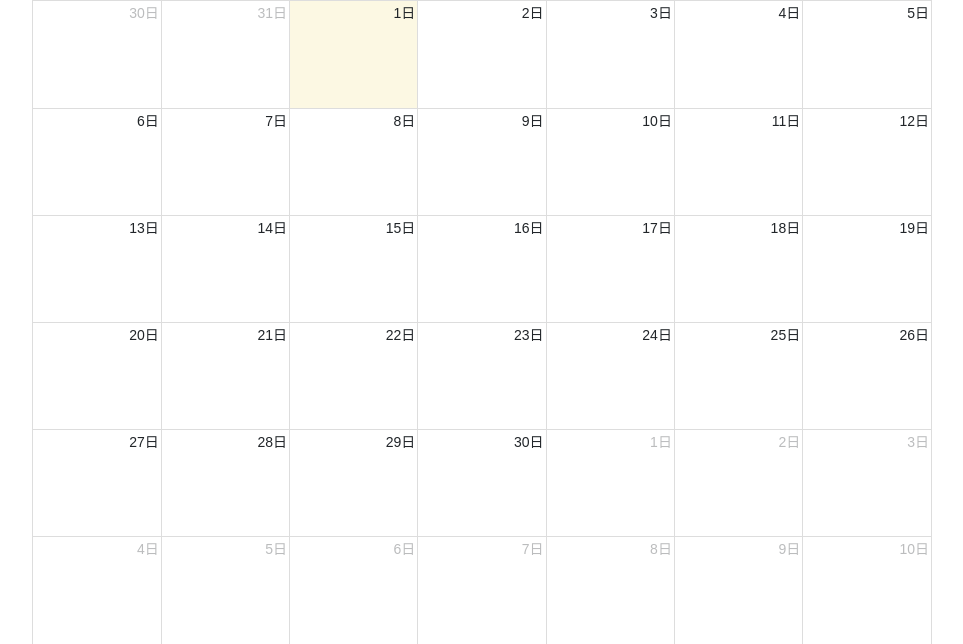
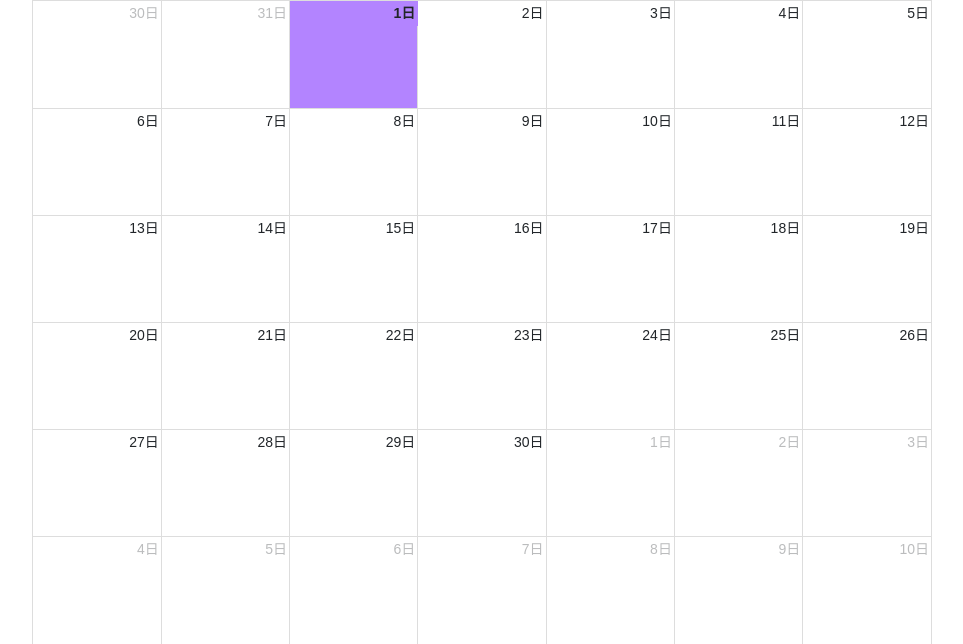
Before and after one commit to warmb2009/CIMS, a Django app: page / in a window 1280 px wide. Shown: the part 158-802 px from the top of the page, without its empty margins (158-1121 px from the left). Run offline with Django 3.2, Linux system fonts and the light colour scheme; data that the repository does not hold is empty; some libraries are stand-ins or nearby versions.

Commit message:
修改页面显示

```diff
--- a/templates/index.html
+++ b/templates/index.html
@@ -190,7 +190,7 @@
           center: 'title',
           right: 'dayGridMonth,timeGridWeek,timeGridDay,listWeek'
         },
-        nowIndicator : true,
+        nowIndicator: true,
         themeSystem: 'bootstrap4',
         defaultView: 'dayGridMonth',
         defaultDate: moment(),
@@ -296,6 +296,13 @@
       padding-right: 1em;*/
     }
 
+    .fc-today {
+      background: rgb(179, 132, 255) !important;
+      border: none !important;
+      border-top: 1px solid #ddd !important;
+      font-weight: bold;
+    }
+
     #calendar {
       max-width: 900px;
       margin: 0 auto;
```
